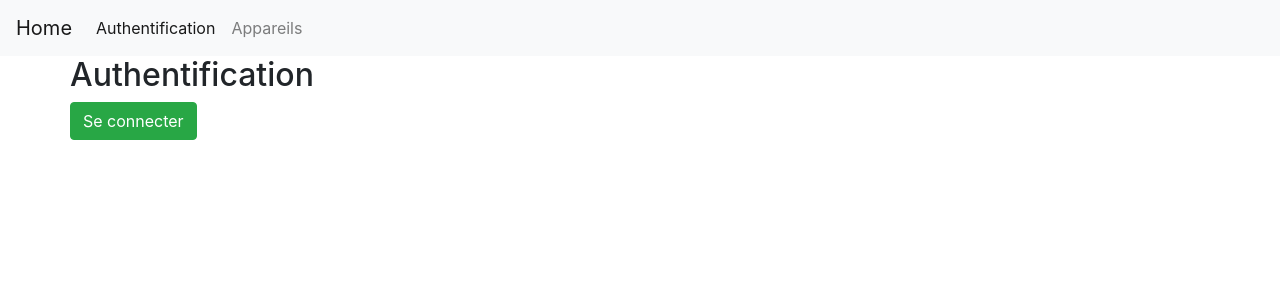
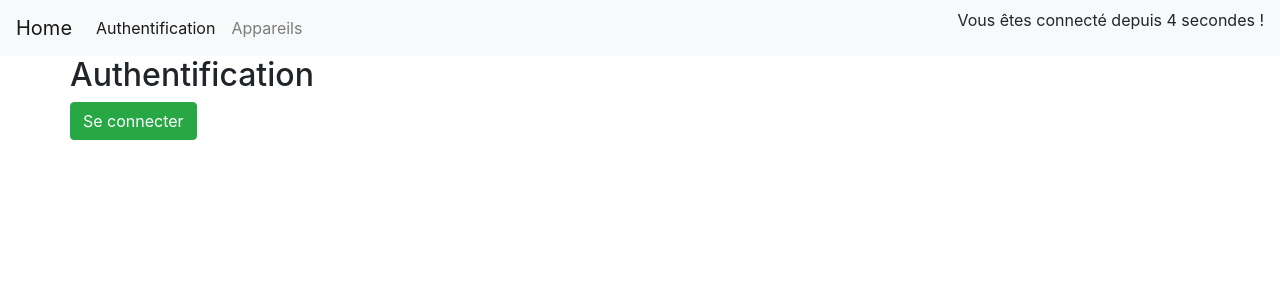
Before and after one commit to florian-abelard/angular-openclassrooms, an Angular app in the folder application/: page /auth in a window 1280 px wide. Shown: the top 300 px of the page. Built offline with nearby package versions, Linux system fonts and the light colour scheme.

Commit message:
feat: test observable

```diff
--- a/application/src/app/app.component.html
+++ b/application/src/app/app.component.html
@@ -21,6 +21,9 @@
       </li>
     </ul>
   </div>
+  <div class="navbar-right">
+    <p class="text-right">Vous êtes connecté depuis {{ seconds }} secondes !</p>
+  </div>
 </nav>
 
 <main class="container" role="main">
--- a/application/src/app/app.component.ts
+++ b/application/src/app/app.component.ts
@@ -1,4 +1,5 @@
 import { Component, OnInit } from '@angular/core';
+import { interval, Observable } from 'rxjs';
 import { Post } from './model/post';
 
 @Component({
@@ -9,12 +10,26 @@ import { Post } from './model/post';
 export class AppComponent implements OnInit{
 
   posts: Post[] = [];
+  seconds: number;
 
   constructor() {
   }
 
   ngOnInit(): void {
     this.posts = this.fetchBlogPosts();
+
+    const counter = interval(1000);
+    counter.subscribe(
+      (value) => {
+        this.seconds = value;
+      },
+      (error) => {
+        console.log('An error occurred! :>> ', error);
+      },
+      () => {
+       console.log('Observable complete');
+      }
+    );
   }
 
   fetchBlogPosts(): Post[] {
```
